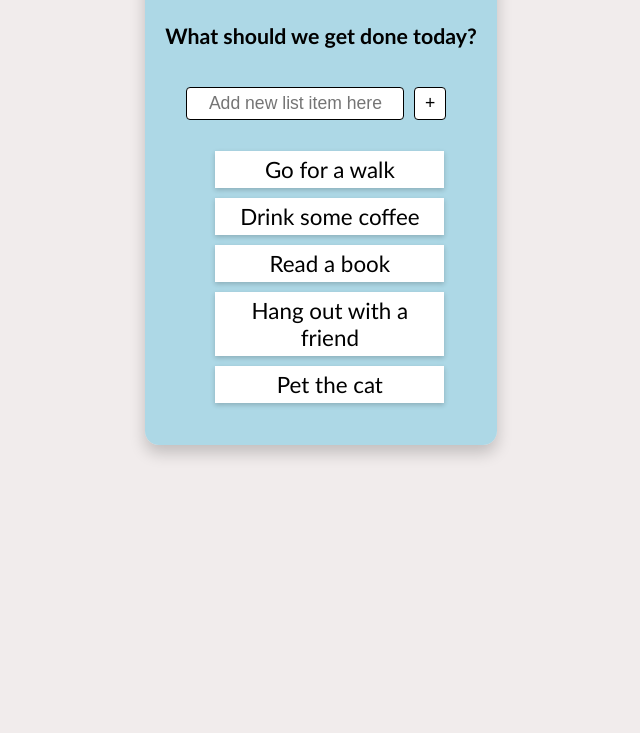
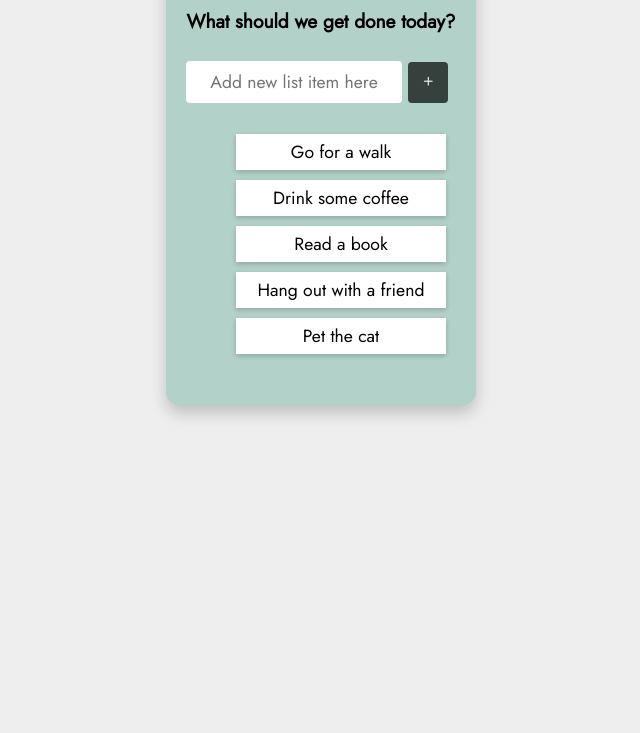
Before and after one commit to alexiahellsten/AlexiasToDoList, a website: page index.html in a window 1280 px wide. Shown: the part 394-1127 px from the top of the page, without its empty margins (319-959 px from the left). After the commit the page ends 1087 px from the top, so only its background shows below. Drawn offline with nearby package versions, Linux system fonts and the light colour scheme; files that its build step writes are made by us from their sources.

Commit message:
created add to list function and added more scss

```diff
--- /dev/null
+++ b/gulp/gulpfile.js
@@ -0,0 +1,27 @@
+var gulp = require("gulp");
+var sass = require("gulp-sass");
+var cleanCSS = require('gulp-clean-css');
+var rename = require('gulp-rename');
+
+gulp.task("compile", function () {
+    return gulp.src("scss/main.scss").pipe(sass()).pipe(gulp.dest("css"));
+});
+
+gulp.task("watch-scss", function () {
+    gulp.watch("scss/main.scss", gulp.series("compile"));
+});
+
+gulp.task("default", gulp.series("compile", "watch-scss"), function () {});
+
+gulp.task('minify-css', function() {
+    return gulp.src('css/dist/dist.css')
+        .pipe(cleanCSS())
+        .pipe(rename('dist.min.css'))
+        .pipe(gulp.dest('css/dist'));
+});
+
+gulp.task('watch', function(){
+  gulp.watch('css/dist/**/*.css', ['minify-css']);
+});
+
+gulp.task('default', ['minify-css', 'watch']);
--- a/index.html
+++ b/index.html
@@ -6,23 +6,30 @@
     <meta name="viewport" content="width=device-width, initial-scale=1.0">
     <title>To Do List</title>
 
+    <link rel="stylesheet" href="https://cdn.jsdelivr.net/npm/bootstrap-icons@1.5.0/font/bootstrap-icons.css">
+
+    <link rel="preconnect" href="https://fonts.googleapis.com">
+  <link rel="preconnect" href="https://fonts.gstatic.com" crossorigin>
+  <link href="https://fonts.googleapis.com/css2?family=Jost&display=swap" rel="stylesheet">
+
     <script src="js/main.js"></script>
     <link href="css/main.css" rel="stylesheet">
+
 </head>
 <body>
  <main id="wrapper">
-
   <div id="outer-container">
     <div id="inner-container">
   <h1>Today's Plan</h1>
   <h4>What should we get done today?</h4>
-        <div id="input-div">
-        <input type="text" id="userInput" placeholder="Add new list item here">
-        <button id="addToList">+</button>
-      </div>
 
-      <div class="ul-container" id="ul-container">
-      <ul id="ul">
+    <div class="input-container">
+      <input id="inputField" type="text" placeholder="Add new list item here">
+      <button type="submit" id="addToList">
+        <i class="bi bi-plus"></i>
+        </button>
+  <div id="toDoContainer">
+    <ul id="toDoList">
           <li>Go for a walk</li>
           <li>Drink some coffee</li>
           <li>Read a book</li>
@@ -32,6 +39,8 @@
   </div>
 </div>
 </div>
+
+
 </main>
 </body>
 </html>
--- a/js/main.js
+++ b/js/main.js
@@ -0,0 +1,19 @@
+window.onload = function() {
+    //Alla funktioner som ska starta när sidan laddas ska in här
+addItemsToList();
+
+};
+
+function addItemsToList() {
+    let addBtn = document.getElementById("addToList");
+    addBtn.addEventListener("click", handleClick);
+}
+
+  //Ändrar texten inuti knappen
+  function handleClick() {
+    let toDoList = document.getElementById("toDoList");
+    let li = document.createElement('li');
+    toDoList.appendChild(li);
+    li.innerText = inputField.value;
+    inputField.value = "";
+  }
--- a/scss/main.scss
+++ b/scss/main.scss
@@ -4,27 +4,33 @@ body {
     width: 90%;
     max-width: 1199px;
     margin: 0 auto;
+    padding: 0;
+    box-sizing: border-box;
     height: auto;
-    background-color: rgb(241, 236, 236);
+    background-color: #eeeeee;
     color: #000;
     font-size: 16pt;
-    font-family:'Gill Sans', 'Gill Sans MT', Calibri, 'Trebuchet MS', sans-serif;
+    font-family: 'Jost', sans-serif;
+
 }
 
+h1 {
+  color: #000;
+    font-size: 2rem;
+    text-align: center;
+}
 
-h1 {
-    font-size: 2rem;
-    background-color: lightblue;
+h4 {
+    font-size: 1.2rem;
     text-align: center;
-    padding: 10px;
-    border-radius: 14px;
 }
 
 
 #wrapper {
   display: flex;
+  justify-content: center;
   align-items: center;
-    justify-content: center;
+}
 
 #outer-container {
   display: flex;
@@ -33,62 +39,82 @@ h1 {
   margin: 25% 0% 25% 0%;
   border-radius: 14px;
   box-shadow: 0 8px 16px 0px rgba(0,0,0,0.2);
+  background-color: rgb(178, 209, 200);
 
   #inner-container {
-            background-color: lightblue;
+    background-color: rgb(178, 209, 200);
     align-self: center;
     padding: 20px;
     border-radius: 14px;
 }
-    }
+
 }
 
-#input-div {
+#input-container {
   display: flex;
   justify-content: center;
   align-items: center;
+
 }
 
-input[type=text] {
+input[type="text"] {
+  color: #000;
+  font-family: 'Jost', sans-serif;
   font-size: 1.1rem;
   text-align: center;
-padding: 5px;
-margin: 5px 0;
-box-sizing: border-box;
-width: 70%;
-border: 1px solid black;
+  padding: 8px;
+  width: 200px;
+  border: none;
+  outline: none;
   border-radius: 4px;
-background-color: white;
 }
 
 #addToList {
   font-size: 1.1rem;
   text-align: center;
-padding: 5px;
-margin: 10px;
-box-sizing: border-box;
-width: 10%;
-border: 1px solid black;
+  cursor: pointer;
+  padding: 10px;
+  margin-left: 0px;
+  width: 40px;
+  border: none;
   border-radius: 4px;
-background-color: white;
+  transition: background-color 0.3s ease;
+  background-color: #36413E;
+  color: #fff;
+
+  &:hover {
+    background-color: #fff;
+    color: #36413E;
+    }
   }
 
+#toDoContainer {
+  display: flex;
+  justify-content: center;
+  align-items: center;
 
   ul {
     list-style-type: none;
-    width: 80%;
-
   }
 
   ul li {
+    width: 200px;
+    margin-left: 0px;
     background-color: white;
     margin: 10px;
     padding: 5px;
-    font-size: 1.4rem;
+    font-size: 1.1rem;
     box-shadow: 0 2px 5px 0px rgba(0,0,0,0.2);
     text-align: center;
+    transition: background-color 0.3s ease;
+
+    &:hover {
+      background-color: #36413E;
+      color: #fff;
+
       }
-
+    }
+  }
 
 // DESKTOP 1200px
 @media screen and (min-width: 1200px) {
```
Also changed, not shown: css/main.css (added), 1 other file. Lines whose indentation alone changed are shown as unchanged.
